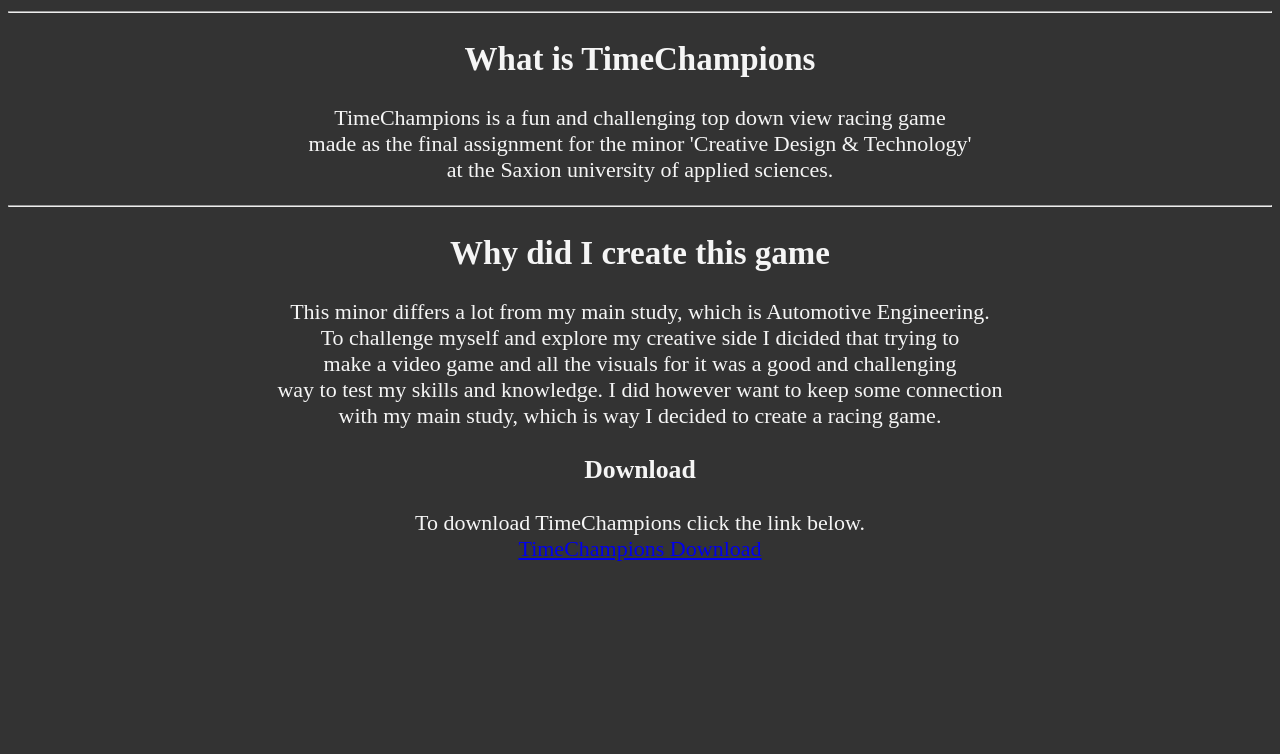
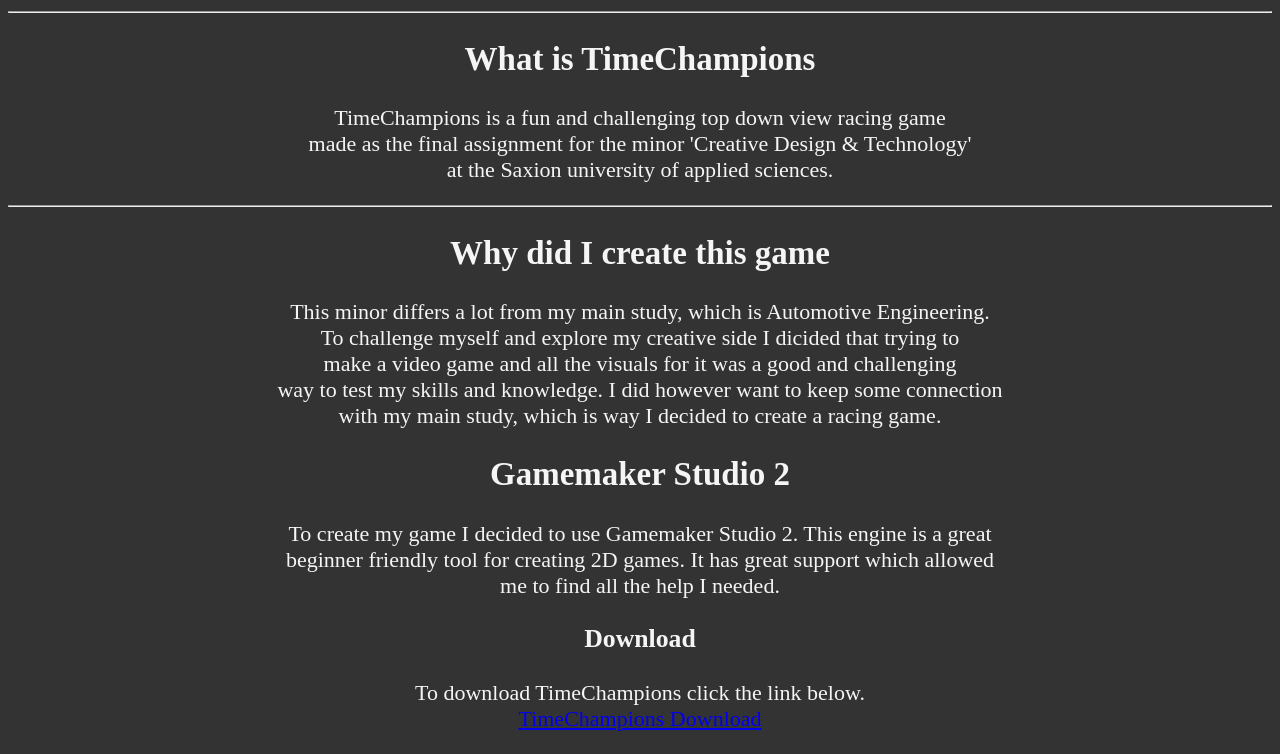
Before and after one commit to wnMWum/TimeChampions, a plain HTML site: page index.html in a window 1280 px wide. Shown: the part 664-1418 px from the top of the page. Before the commit the page ends 1248 px from the top, so only its background shows below. Drawn offline with Linux system fonts and the light colour scheme.

Commit message:
Update index.html

```diff
--- a/index.html
+++ b/index.html
@@ -40,7 +40,11 @@
             <br>with my main study, which is way I decided to create a racing game.
         </p>
 
-        <p>
+        <h2>Gamemaker Studio 2</h2>
+
+        <p>To create my game I decided to use Gamemaker Studio 2. This engine is a great
+            <br>beginner friendly tool for creating 2D games. It has great support which allowed
+            <br>me to find all the help I needed.
 
         </p>
 
```
